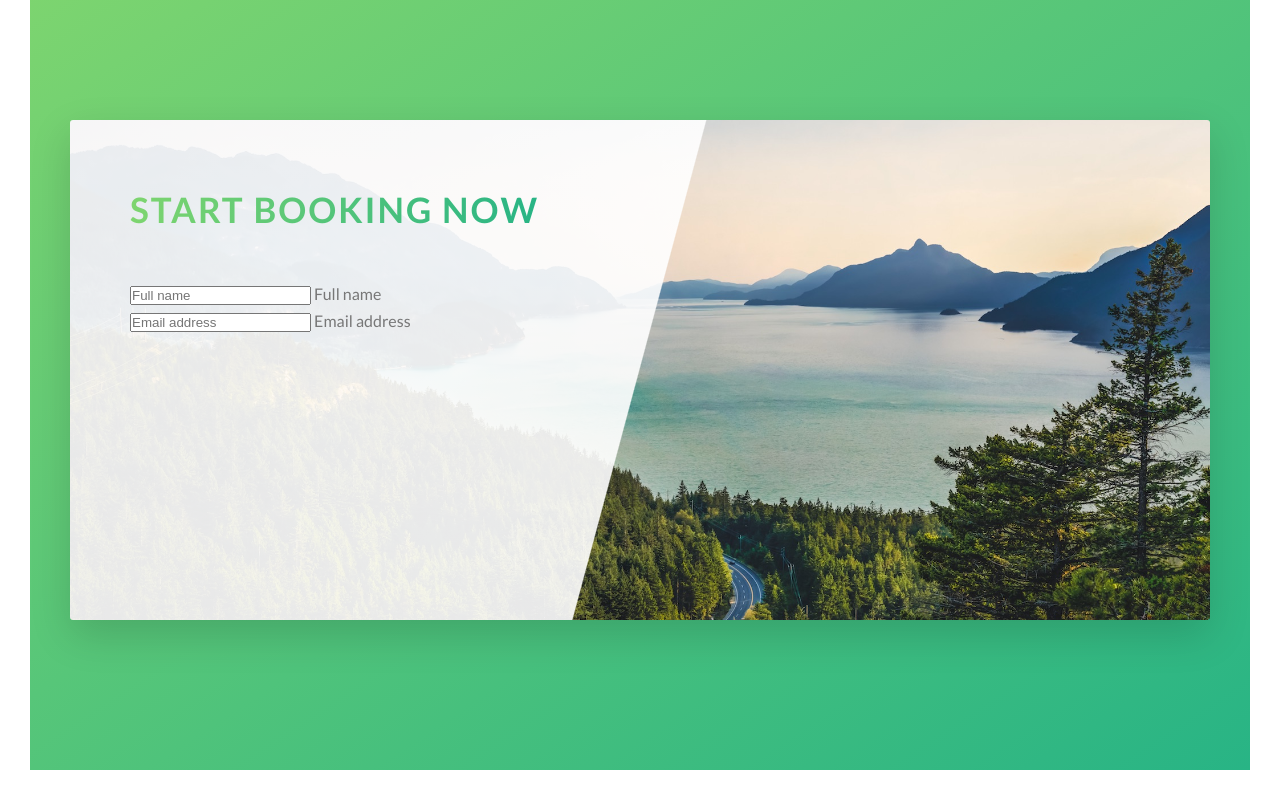
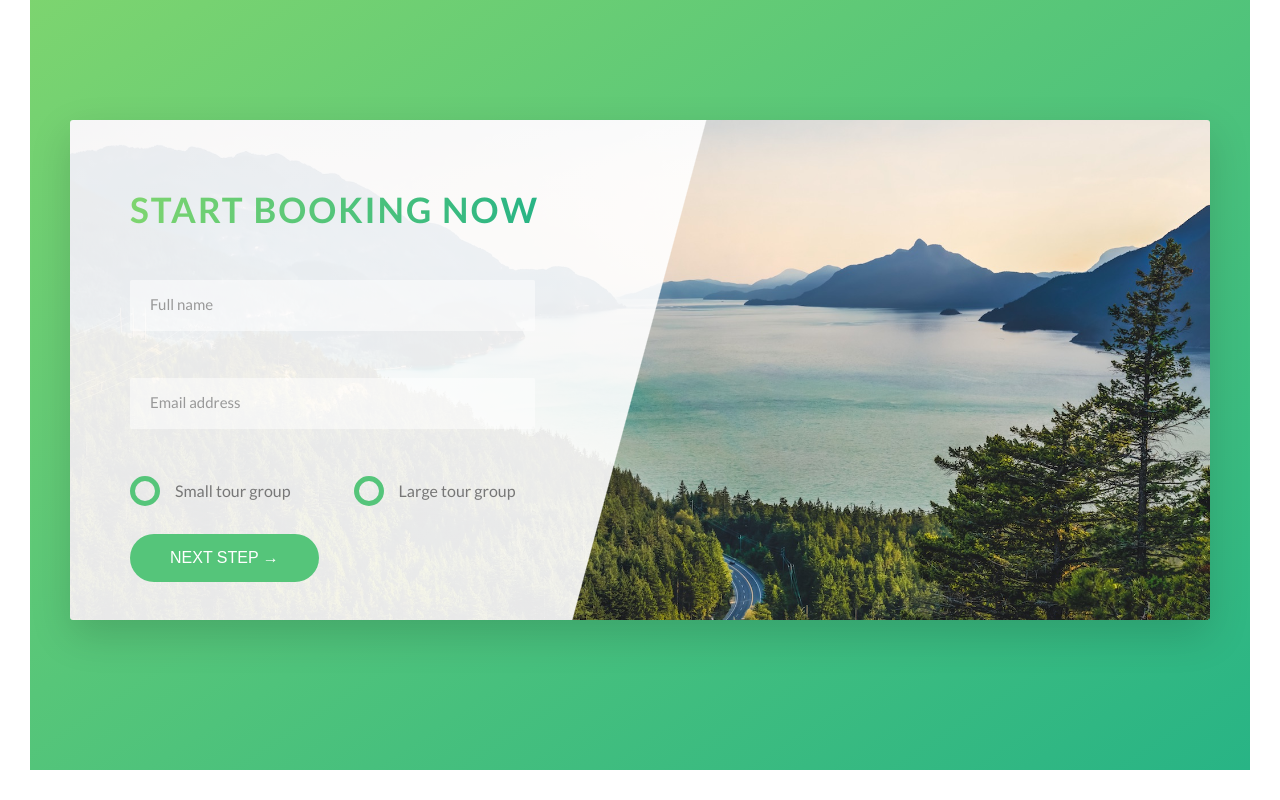
Before and after one commit to ApostolSavov/Natours-CSS-project, a website: page index.html in a window 1280 px wide. Shown: the part 4634-5434 px from the top of the page. Drawn offline with Linux system fonts and the light colour scheme.

Commit message:
Implemented booking form

```diff
--- a/index.html
+++ b/index.html
@@ -311,6 +311,26 @@
                                 <input type="email" id="email" class="form__input" placeholder="Email address" required>
                                 <label for="email" class="form__label">Email address</label>
                             </div>
+                            <div class="form__group u-margin-bottom-small">
+                                <div class="form__radio-group">
+                                    <input name="size" type="radio" class="form__radio-input" id="small">
+                                    <label for="small" class="form__radio-label">
+                                        <span class="form__radio-button"></span>
+                                        Small tour group
+                                    </label>
+                                </div>
+                                <div class="form__radio-group u-margin-bottom-small">
+                                    <input name="size" type="radio" class="form__radio-input" id="large">
+                                    <label for="large" class="form__radio-label">
+                                        <span class="form__radio-button"></span>
+                                        Large tour group
+                                    </label>
+                                </div>
+                            </div>
+
+                            <div class="form__group">
+                                <button class="btn btn--green">Next step &rarr;</button>
+                            </div>
                         </form>
                     </div>
                 </div>
--- a/sass/base/_utilities.scss
+++ b/sass/base/_utilities.scss
@@ -1,19 +1,19 @@
 .u-center-text {
-	text-align: center;
+	text-align: center !important;
 }
 
 .u-margin-bottom-small {
-	margin-bottom: 1.5rem;
+	margin-bottom: 1.5rem !important;
 }
 
 .u-margin-bottom-medium {
-	margin-bottom: 4rem;
+	margin-bottom: 4rem !important;
 }
 
 .u-margin-bottom-big {
-	margin-bottom: 8rem;
+	margin-bottom: 8rem !important;
 }
 
 .u-margin-top-big {
-	margin-top: 8rem;
+	margin-top: 8rem !important;
 }
--- a/sass/components/_button.scss
+++ b/sass/components/_button.scss
@@ -1,4 +1,5 @@
 .btn {
+	&,
 	&:link,
 	&:visited {
 		text-transform: uppercase;
@@ -9,6 +10,9 @@
 		transition: all 0.2s;
 		position: relative;
 		font-size: $default-font-size;
+
+		border: none;
+		cursor: pointer;
 	}
 
 	&:hover {
@@ -21,7 +25,9 @@
 		}
 	}
 
-	&:active {
+	&:active,
+	&:focus {
+		outline: none;
 		transform: translateY(-1px);
 		box-shadow: 0 0.5rem 0.5rem rgba($color-black, 0.2);
 	}
--- /dev/null
+++ b/sass/components/_form.scss
@@ -0,0 +1,94 @@
+.form {
+	&__group:not(:last-child) {
+		margin-bottom: 2rem;
+	}
+
+	&__input {
+		font-size: 1.5rem;
+		font-family: inherit;
+		padding: 1.5rem 2rem;
+		border-radius: 2px;
+		background-color: rgba($color-white, 0.5);
+		border: none;
+		border-bottom: 3px solid transparent;
+		width: 90%;
+		display: block;
+		color: inherit;
+		transition: all 0.2s;
+
+		&:focus {
+			outline: none;
+			box-shadow: 0 1rem 2rem rgba($color-black, 0.3);
+			border-bottom: 3px solid $color-primary;
+		}
+
+		&::-webkit-input-placeholder {
+			color: $color-grey-dark-2;
+		}
+
+		&:focus:invalid {
+			border-bottom: 3px solid $color-secondary-dark;
+		}
+	}
+
+	&__label {
+		font-size: 1.2rem;
+		font-weight: 700;
+		margin-left: 2rem;
+		margin-top: 0.7rem;
+		display: block;
+		transition: all 0.2s;
+	}
+
+	&__input:placeholder-shown + &__label {
+		opacity: 0;
+		visibility: hidden;
+		transform: translateY(-4rem);
+	}
+
+	&__radio-group {
+		width: 49%;
+		display: inline-block;
+	}
+
+	&__radio-input {
+		display: none;
+	}
+
+	&__radio-label {
+		font-size: $default-font-size;
+		cursor: pointer;
+		position: relative;
+		padding-left: 4.5rem;
+	}
+
+	&__radio-button {
+		height: 3rem;
+		width: 3rem;
+		border: 5px solid $color-primary;
+		border-radius: 50%;
+		display: inline-block;
+		position: absolute;
+		top: -0.5rem;
+		left: 0;
+
+		&::after {
+			content: '';
+			display: block;
+			height: 1.3rem;
+			width: 1.3rem;
+			border-radius: 50%;
+			position: absolute;
+			top: 50%;
+			left: 50%;
+			transform: translate(-50%, -50%);
+			background-color: $color-primary;
+			opacity: 0;
+			transition: opacity 0.2s;
+		}
+	}
+
+	&__radio-input:checked ~ &__radio-label &__radio-button::after {
+		opacity: 1;
+	}
+}
--- a/sass/main.scss
+++ b/sass/main.scss
@@ -13,6 +13,7 @@
 @import 'components/feature-box';
 @import 'components/story';
 @import 'components/bg-video';
+@import 'components/form';
 
 @import 'layout/header';
 @import 'layout/grid';
```
Also changed, not shown: css/main.css.
